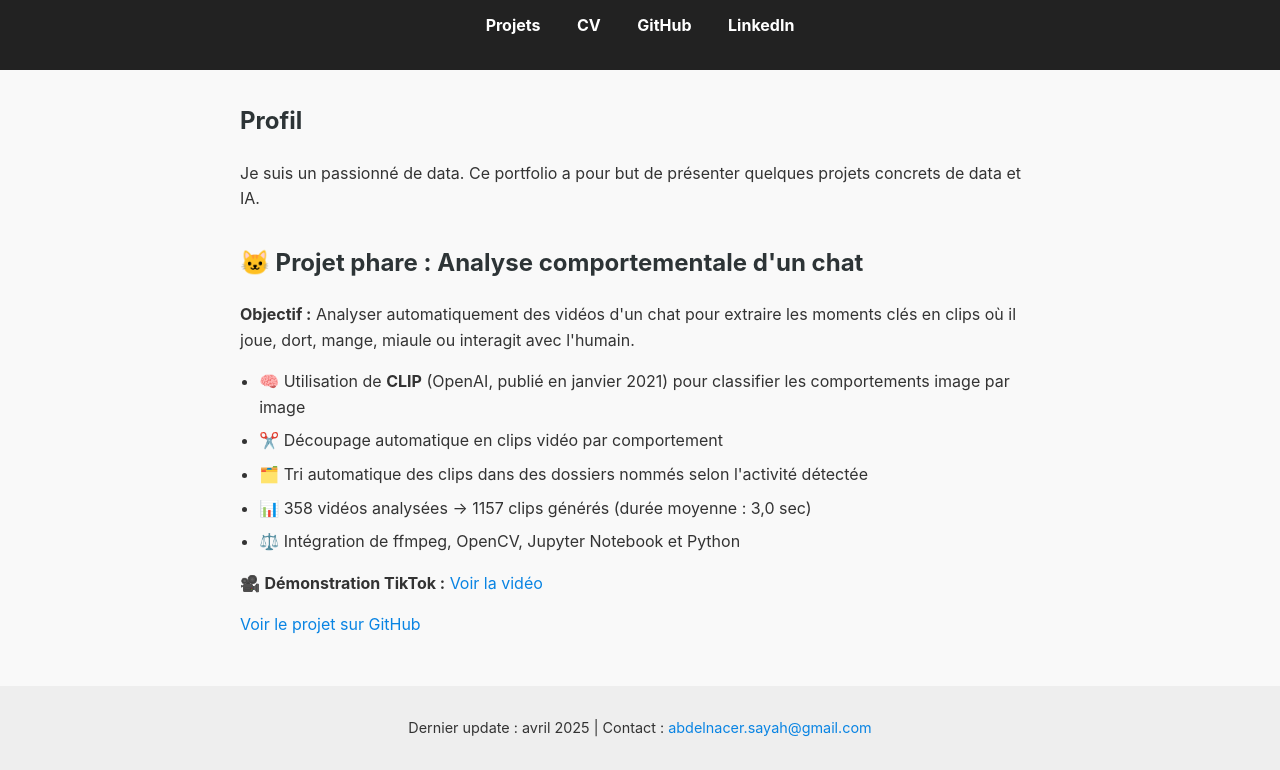
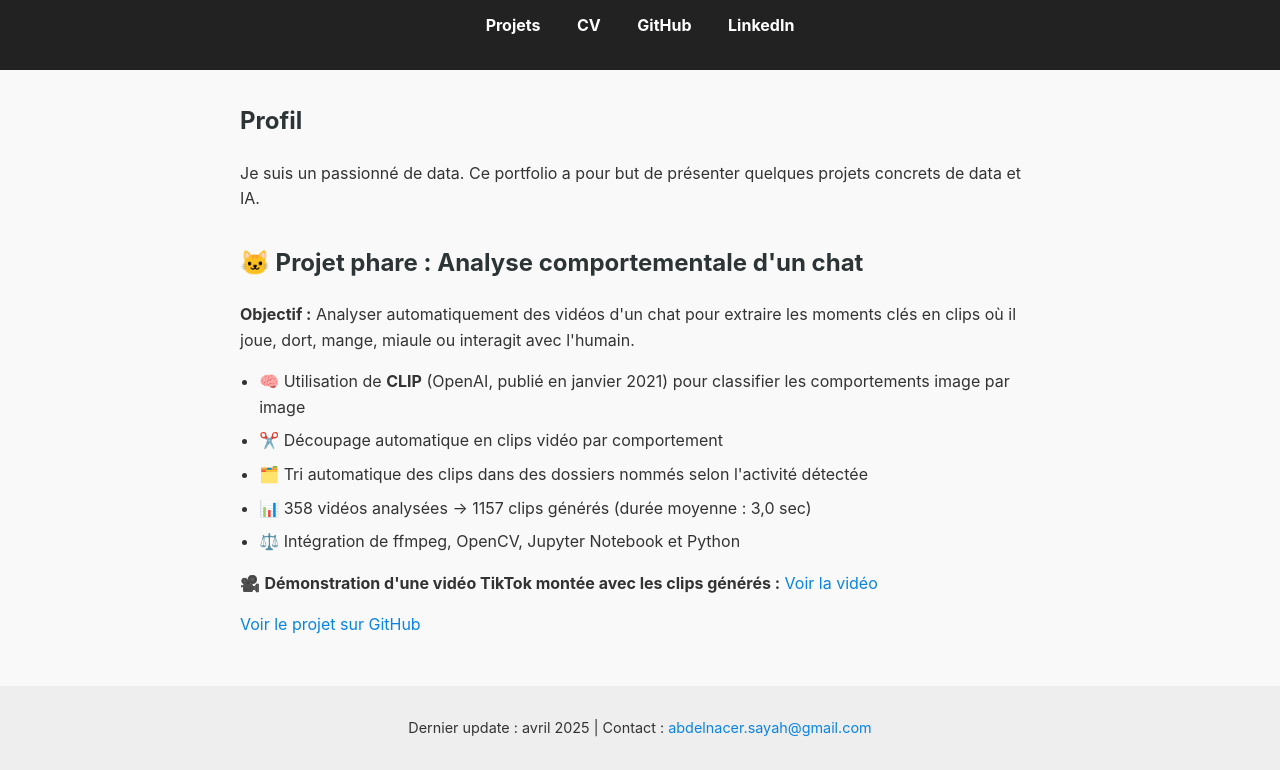
Before and after one commit to as-data/portfolio, a plain HTML site: page index.html in a window 1280 px wide. Shown: the part 138-908 px from the top of the page. Drawn offline with Linux system fonts and the light colour scheme.

Commit message:
Correction

```diff
--- a/index.html
+++ b/index.html
@@ -37,7 +37,7 @@
       <li>📊 358 vidéos analysées → 1157 clips générés (durée moyenne : 3,0 sec)</li>
       <li>⚖️ Intégration de ffmpeg, OpenCV, Jupyter Notebook et Python</li>
     </ul>
-    <p>🎥 <strong>Démonstration TikTok :</strong> <a href="https://vm.tiktok.com/ZNdY5CoNp/" target="_blank">Voir la vidéo</a></p>
+    <p>🎥 <strong>Démonstration d'une vidéo TikTok montée avec les clips générés :</strong> <a href="https://vm.tiktok.com/ZNdY5CoNp/" target="_blank">Voir la vidéo</a></p>
     <p><a href="https://github.com/as-data/chat_clip_classifier" target="_blank">Voir le projet sur GitHub</a></p>
   </section>
 
```
